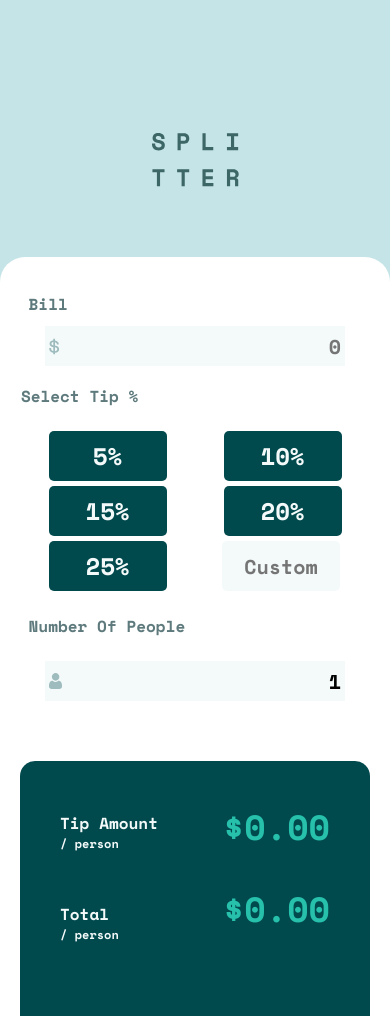
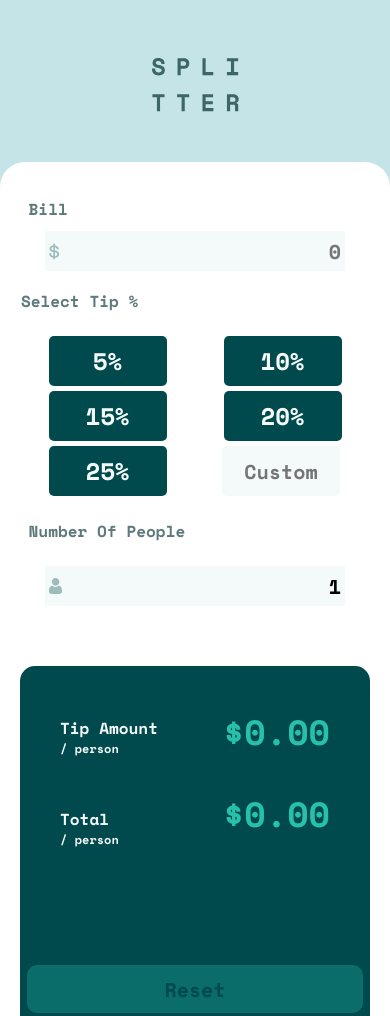
Before and after one commit to Haviles04/Tip-Calculator, a plain HTML site: page index.html in a window 390 px wide. Shown: the top 1016 px of the page. Drawn offline with nearby package versions, Linux system fonts and the light colour scheme.

Commit message:
moved header on mobile

```diff
--- a/index.css
+++ b/index.css
@@ -299,4 +299,14 @@ form{
     margin-bottom: 30px;
     width: 350px;
   }
+
+  header{
+    margin-top: 50px;
+    margin-bottom:50px;
+
 }
+
+
+
+
+}
```
